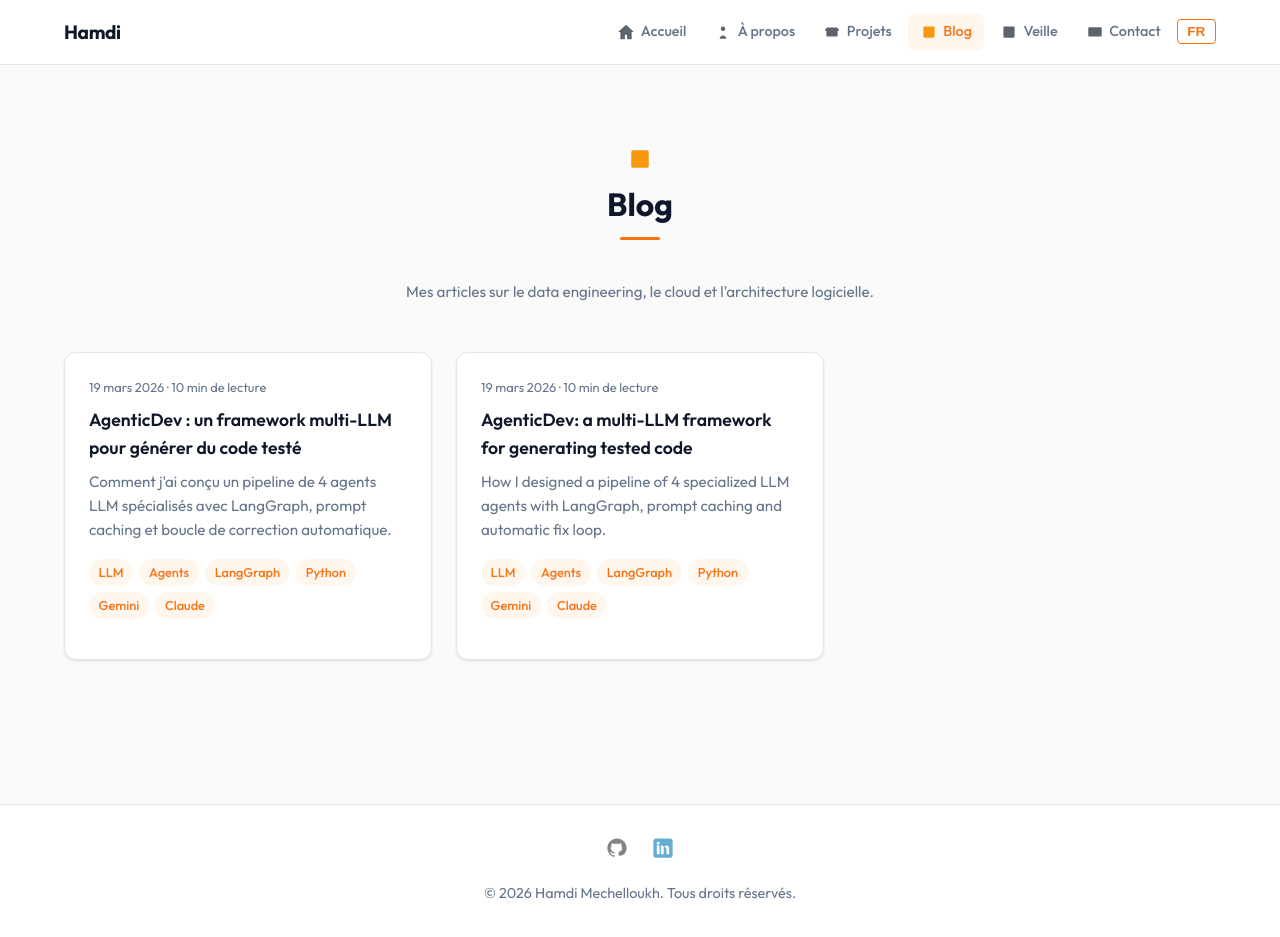
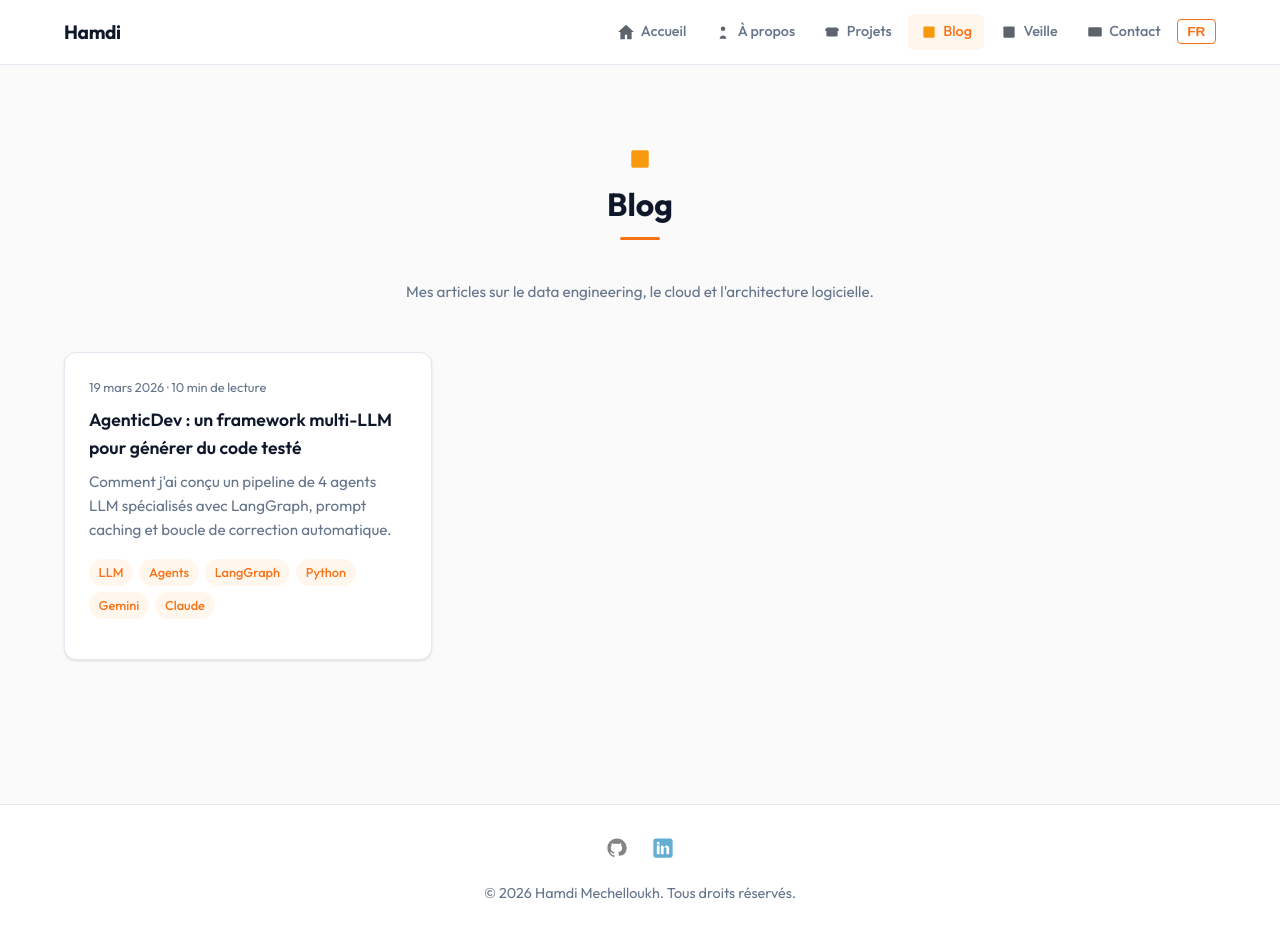
Before and after one commit to HamdiMechelloukh/blog-hamdi-mechelloukh, a React (Vite) app: page /blog in a window 1280 px wide. Built offline with nearby package versions, Linux system fonts and the light colour scheme; no server answers.

Commit message:
fix(blog): filter articles by current language
Add lang field to BlogArticle and show only articles matching
the active locale (FR/EN) instead of displaying both.

```diff
--- a/src/data.ts
+++ b/src/data.ts
@@ -49,6 +49,7 @@ export const articles: Article[] = [];
 export const blogArticles: BlogArticle[] = [
   {
     slug: "framework-multi-llm-agenticdev",
+    lang: "fr",
     title: "AgenticDev : un framework multi-LLM pour générer du code testé",
     summary: "Comment j'ai conçu un pipeline de 4 agents LLM spécialisés avec LangGraph, prompt caching et boucle de correction automatique.",
     date: "2026-03-19",
@@ -57,6 +58,7 @@ export const blogArticles: BlogArticle[] = [
   },
   {
     slug: "multi-llm-framework-agenticdev",
+    lang: "en",
     title: "AgenticDev: a multi-LLM framework for generating tested code",
     summary: "How I designed a pipeline of 4 specialized LLM agents with LangGraph, prompt caching and automatic fix loop.",
     date: "2026-03-19",
--- a/src/pages/ArticlesListing.tsx
+++ b/src/pages/ArticlesListing.tsx
@@ -8,9 +8,10 @@ const BASE_URL = import.meta.env.VITE_BASE_URL ?? '';
 const ArticlesListing = () => {
   const { t, i18n } = useTranslation();
   const isFr = i18n.language.startsWith('fr');
-  const sorted = [...blogArticles].sort(
-    (a, b) => new Date(b.date).getTime() - new Date(a.date).getTime()
-  );
+  const currentLang = isFr ? 'fr' : 'en';
+  const sorted = blogArticles
+    .filter((a) => a.lang === currentLang)
+    .sort((a, b) => new Date(b.date).getTime() - new Date(a.date).getTime());
 
   return (
     <div className="container">
--- a/src/types.ts
+++ b/src/types.ts
@@ -51,6 +51,7 @@ export interface RssArticle {
 
 export interface BlogArticle {
   slug: string;
+  lang: 'fr' | 'en';
   title: string;
   summary: string;
   date: string;
```
